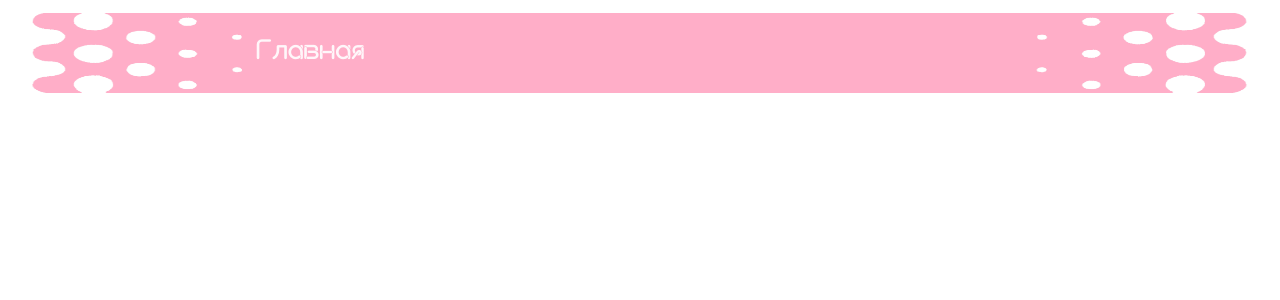
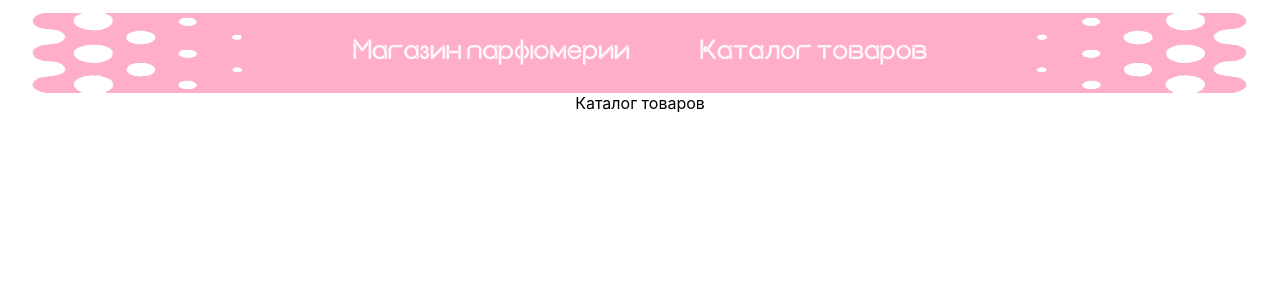
Before and after one commit to StarCookie256/curse_ovik, a React (Create React App) app: page / in a window 1280 px wide. Shown: the top 300 px of the page. Built offline with nearby package versions, Linux system fonts and the light colour scheme.

Commit message:
фронт - еще поделал хедер

```diff
--- a/src/App.js
+++ b/src/App.js
@@ -1,12 +1,13 @@
-import logo from './logo.svg';
 import './App.css';
 import { BrowserRouter as Router, Route, Routes } from 'react-router-dom';
 import MainPage from './pages/main';
+import PerfumeryHeader from './components/perfumeryHeader/perfumeryHeader';
 
 function App() {
   return (
     <Router>
       <div className="App">
+        <PerfumeryHeader />
           <Routes>
             <Route path="/" element={<MainPage />} />
             <Route path="/main" element={<MainPage />} />
--- a/src/components/perfumeryHeader/perfumeryHeader.css
+++ b/src/components/perfumeryHeader/perfumeryHeader.css
@@ -1,41 +1,58 @@
-
 .header-container{
-  min-width: 100%;
-  min-height: 10vh;
+  width: 100%;
+  height: 10vh;
+  min-height: 60px;
   background-image: url('../../../public/perfumery_header.png');
   background-size: 95% 100%;
   background-position: center;
   background-repeat: no-repeat;
   margin-top: 1%;
-  flex-direction: row;
   display: flex;
-  justify-content: left;
+  justify-content: center; /* меняем left на center */
+  align-items: center;
   font-family: 'HeaderFont' !important;
 }
 
 .header-items-container{
+  display: flex;
   flex-direction: row;
-  display: grid;
-  grid-template-columns: repeat(auto-fit, minmax(200px, 1fr)); /* адаптивные колонки */
-  justify-content: left;
-  vertical-align: middle;
-  padding-left: 20%;
-  min-height: 100%;
+  justify-content: center; /* выравниваем по центру */
+  align-items: center;
+  height: 100%;
+  gap: 40px; /* расстояние между элементами */
+  /* убираем padding-left так как теперь центрируем */
 }
 
 .header-item-link{
-  display: table-cell;
+  display: flex;
+  align-items: center;
   height: 100%;
-  vertical-align: middle;
-  text-align: center;
+  text-decoration: none;
+  padding: 0 15px;
   position: relative;
 }
 
 .header-item{
-  position: absolute;
-  top: 50%;
-  transform: translateY(-50%);
   font-size: 24px;
   color: rgba(255, 255, 255, 0.9);
   transition: all 0.3s cubic-bezier(0.4, 0, 0.2, 1);
+  white-space: nowrap;
+  cursor: pointer;
 }
+
+/* Эффект при наведении */
+.header-item:hover {
+  color: rgba(255, 255, 255, 1);
+  transform: translateY(-2px);
+}
+
+/* Адаптивность для мобильных устройств */
+@media (max-width: 768px) {
+  .header-items-container {
+    gap: 20px;
+  }
+
+  .header-item {
+    font-size: 18px;
+  }
+}
--- a/src/components/perfumeryHeader/perfumeryHeader.jsx
+++ b/src/components/perfumeryHeader/perfumeryHeader.jsx
@@ -3,7 +3,8 @@ import { Link } from 'react-router-dom';
 
 export default function PerfumeryHeader(){
   const headerPages = [
-    {path:'/main', pageName:'mainPage', label:'Главная'}
+    {path:'/main', pageName:'mainPage', label:'Магазин парфюмерии'},
+    {path:'/main', pageName:'mainPage', label:'Каталог товаров'}
   ];
 
 
--- a/src/pages/main.jsx
+++ b/src/pages/main.jsx
@@ -1,9 +1,10 @@
 import './main.css';
-import PerfumeryHeader from '../components/perfumeryHeader/perfumeryHeader';
 
 function MainPage(){
   return(
-    <PerfumeryHeader />
+    <div className='main-page-container'>
+      <div className='main-page-container'>Каталог товаров</div>
+    </div>
   );
 }
 
```
